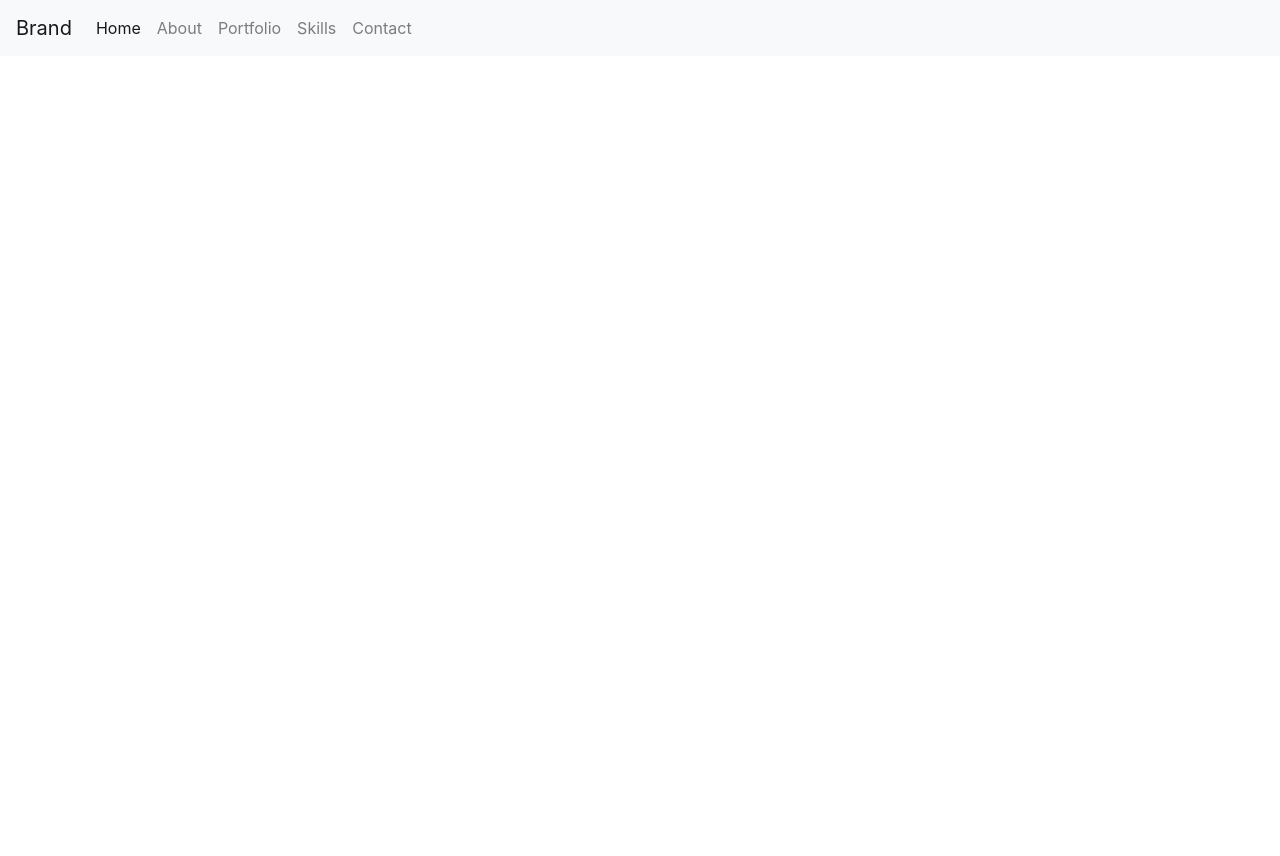
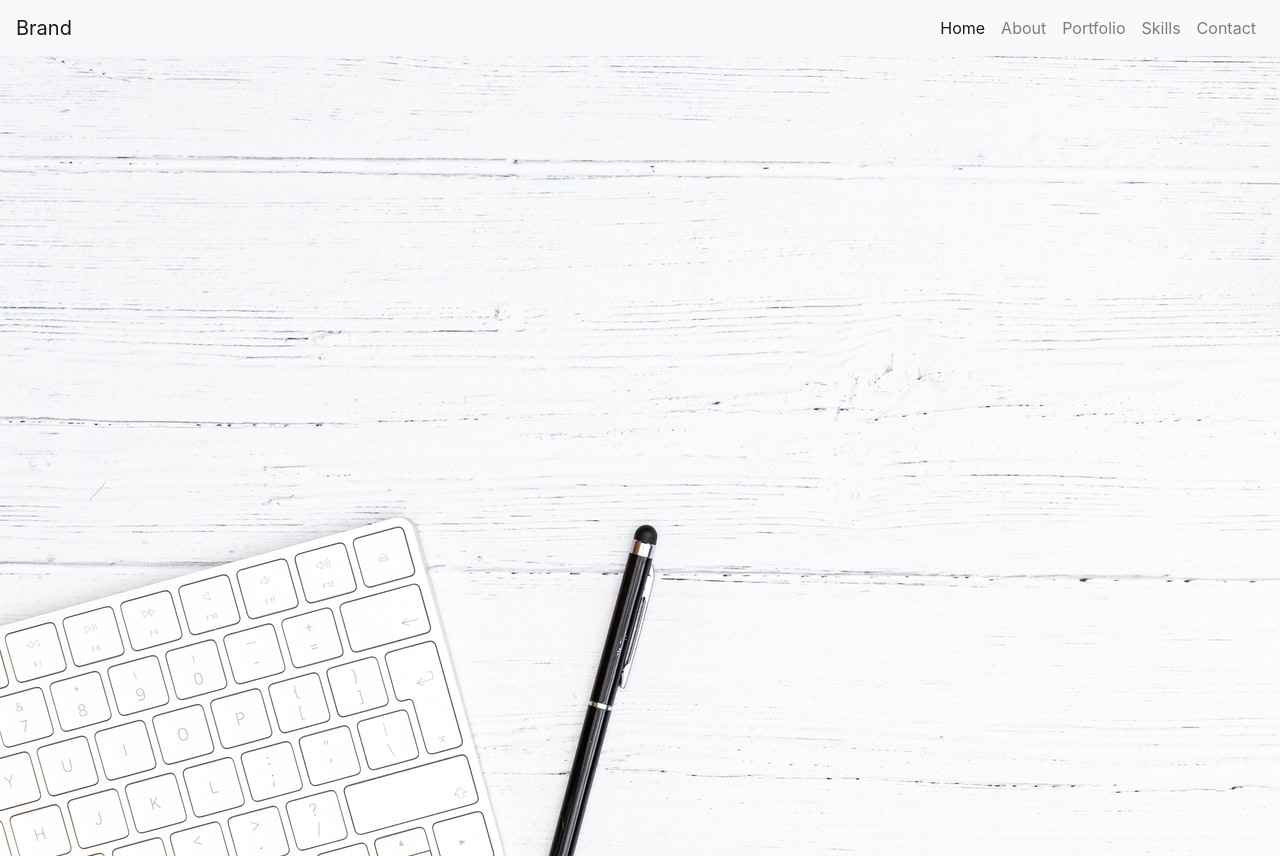
Before and after one commit to wsa138/bootstrap-portfolio, a website: page index.html in a window 1280 px wide. Before the commit the page ends 800 px from the top, so only its background shows below. Drawn offline with nearby package versions, Linux system fonts and the light colour scheme.

Commit message:
Added a background image file to the images folder. Used jQuery to set the height of the header element. Added the background image to the header.

```diff
--- a/css/style.css
+++ b/css/style.css
@@ -0,0 +1,4 @@
+.header {
+  background-image: url('../images/background-desk.jpg');
+  background-attachment: fixed;
+}
--- a/index.html
+++ b/index.html
@@ -6,6 +6,7 @@
   <meta name="viewport" content="width=device-width, initial-scale=1.0, shrink-to-fit=no">
   <link rel="stylesheet" href="https://maxcdn.bootstrapcdn.com/bootstrap/4.0.0/css/bootstrap.min.css"
     integrity="sha384-Gn5384xqQ1aoWXA+058RXPxPg6fy4IWvTNh0E263XmFcJlSAwiGgFAW/dAiS6JXm" crossorigin="anonymous">
+  <link rel="stylesheet" href="css/style.css">
   <title>Boostrap Practice</title>
 </head>
 
@@ -18,7 +19,7 @@
     </button>
 
     <div class="collapse navbar-collapse" id="collapsibleNavbar">
-      <ul class="navbar-nav mr-auto">
+      <ul class="navbar-nav ml-auto">
         <li class="nav-item active">
           <a class="nav-link" href="#">Home <span class="sr-only">(current)</span></a>
         </li>
@@ -39,6 +40,10 @@
     </div>
   </nav>
 
+  <header class="header">
+
+  </header>
+
   <script src="https://code.jquery.com/jquery-3.2.1.slim.min.js"
     integrity="sha384-KJ3o2DKtIkvYIK3UENzmM7KCkRr/rE9/Qpg6aAZGJwFDMVNA/GpGFF93hXpG5KkN"
     crossorigin="anonymous"></script>
@@ -48,6 +53,7 @@
   <script src="https://maxcdn.bootstrapcdn.com/bootstrap/4.0.0/js/bootstrap.min.js"
     integrity="sha384-JZR6Spejh4U02d8jOt6vLEHfe/JQGiRRSQQxSfFWpi1MquVdAyjUar5+76PVCmYl"
     crossorigin="anonymous"></script>
+  <script src="js/main.js"></script>
 </body>
 
 </html>
--- a/js/main.js
+++ b/js/main.js
@@ -0,0 +1,3 @@
+$(document).ready(function () {
+  $('.header').height($(window).height());
+});
```
Also changed, not shown: images/background-desk.jpg (added).
